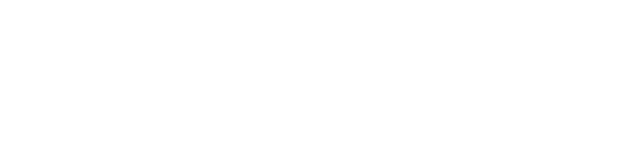
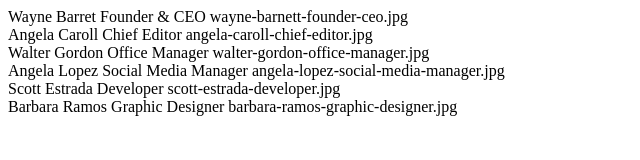
Before and after one commit to albertogioia93/js-our-team, a plain HTML site: page index.html in a window 1280 px wide. Shown: the whole page, without its empty margins (0-640 px from the left). Drawn offline with Linux system fonts and the light colour scheme.

Commit message:
esercizio finito in modo barbarico.

```diff
--- a/index.html
+++ b/index.html
@@ -7,7 +7,12 @@
     <title>Our Team</title>
 </head>
 <body>
-    <p id="team"></p>
+    <div id="persona1"></div>
+    <div id="persona2"></div>
+    <div id="persona3"></div>
+    <div id="persona4"></div>
+    <div id="persona5"></div>
+    <div id="persona6"></div>
     <script src="js/main.js"></script>
 </body>
 </html>
--- a/js/main.js
+++ b/js/main.js
@@ -1,14 +1,45 @@
 'use strict';
 
 
-// const membroTeam = {
-//     nome: 'Wayne Barret',
-//     ruolo: 'Founder & CEO',
-//     foto: 'wayne-barnett-founder-ceo.jpg'
-// };
+const prova1 = {
+    nome: 'Wayne Barret',
+    ruolo: 'Founder & CEO',
+    foto: 'wayne-barnett-founder-ceo.jpg'
+};
+
+const prova2 = {
+    nome: 'Angela Caroll',
+    ruolo: 'Chief Editor',
+    foto: 'angela-caroll-chief-editor.jpg'
+}
+const prova3 = {
+    nome: 'Walter Gordon',
+    ruolo: 'Office Manager',
+    foto: 'walter-gordon-office-manager.jpg'
+}
+const prova4 = {
+    nome: 'Angela Lopez',
+    ruolo: 'Social Media Manager',
+    foto: 'angela-lopez-social-media-manager.jpg'
+}
+const prova5 = {
+    nome: 'Scott Estrada',
+    ruolo: 'Developer',
+    foto: 'scott-estrada-developer.jpg'
+}
+const prova6 = {
+    nome: 'Barbara Ramos',
+    ruolo: 'Graphic Designer',
+    foto: 'barbara-ramos-graphic-designer.jpg'
+}
 
 // console.log(membroTeam);
-// document.getElementById('team').innerHTML = `${membroTeam.nome}  ${membroTeam.ruolo}  ${membroTeam.foto}`;
+document.getElementById('persona1').innerHTML = `${prova1.nome}  ${prova1.ruolo}  ${prova1.foto}`;
+document.getElementById('persona2').innerHTML = `${prova2.nome}  ${prova2.ruolo}  ${prova2.foto}`;
+document.getElementById('persona3').innerHTML = `${prova3.nome}  ${prova3.ruolo}  ${prova3.foto}`;
+document.getElementById('persona4').innerHTML = `${prova4.nome}  ${prova4.ruolo}  ${prova4.foto}`;
+document.getElementById('persona5').innerHTML = `${prova5.nome}  ${prova5.ruolo}  ${prova5.foto}`;
+document.getElementById('persona6').innerHTML = `${prova6.nome}  ${prova6.ruolo}  ${prova6.foto}`;
 
 const membroTeam = [
     {
@@ -43,13 +74,27 @@ const membroTeam = [
     },
 ]
 
+// PER POTER ESSERE STAMPATI SUL BROWSER, GLI OGGETTI NELL'ARRAY DEVONO ESSERE TRASFORMATI IN STRINGHE
+
 console.log(membroTeam);
+// document.getElementById('persona1').innerHTML = `${membroTeam[0]}  ${membroTeam.ruolo}  ${membroTeam.foto}`;
+// document.getElementById('persona1').innerHTML = (membroTeam);
+
+
 
 for (let i = 0; i < membroTeam.length; i++){
     const membroCorrente = membroTeam[i];
     console.log(membroCorrente);
+    // document.getElementById('team').innerHTML = `${membroCorrente.nome}  ${membroCorrente.ruolo}  ${membroCorrente.foto}`;
     for (let key in membroCorrente) {
         console.log(membroCorrente[key]);
+        // document.body.onload = addElement;
+        // function addElement() {
+        //     const newDiv = document.createElement("div");
+        //     newDiv.classList.add('membro');
+        //     document.querySelector('.membro').innerHTML = `${membroCorrente.nome}  ${membroCorrente.ruolo}  ${membroCorrente.foto}`;
+        // }
+        // document.getElementById('persona1').innerHTML = `${membroCorrente.nome}  ${membroCorrente.ruolo}  ${membroCorrente.foto}`;
     }
 }
 
```
